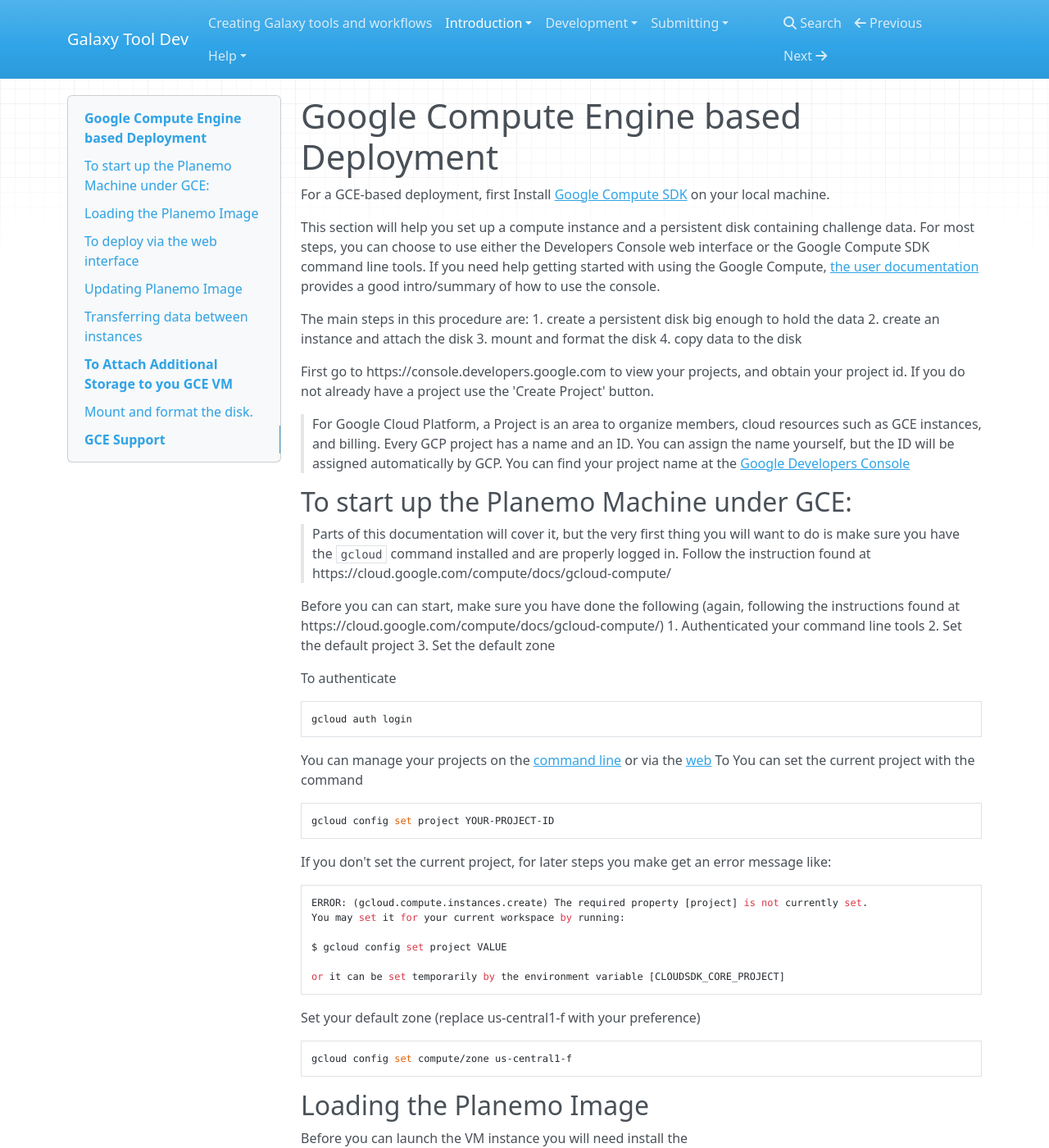
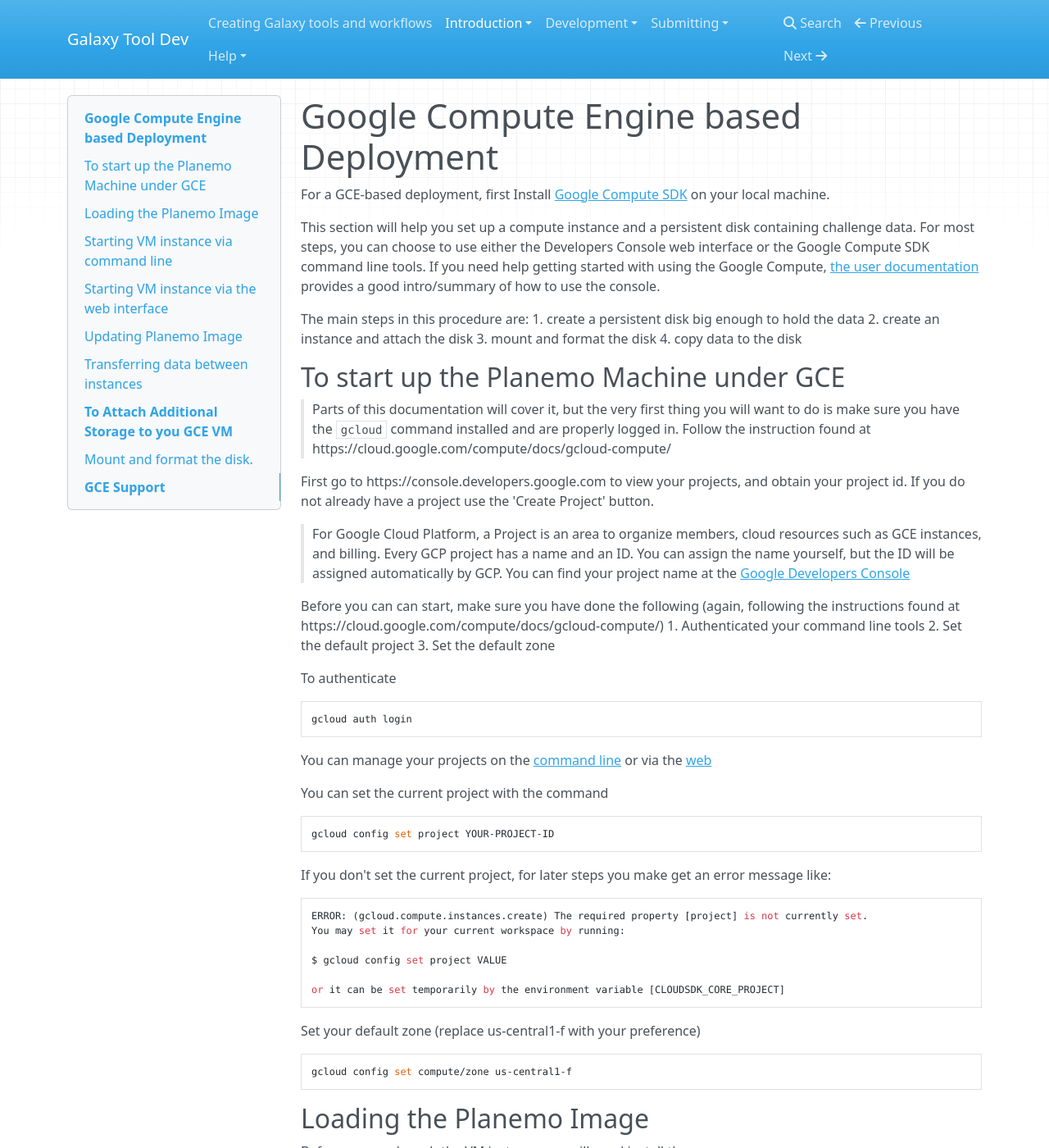
Before and after one commit to kellrott/galaxy-tooldev-docs, an MkDocs documentation site: the page built from docs/01_GCE.md, in a window 1280 px wide and 1400 px high. Shown: the whole window at 82% size. Built offline with MkDocs 1.6.1, drawn with Linux system fonts in a browser that asks for light colours; nearby versions of some CDN libraries; old or Windows-style settings are respelled for this version of MkDocs; some of the changed text lies outside the part shown.

Commit message:
Workin on VM sections

````diff
--- a/docs/01_GCE.md
+++ b/docs/01_GCE.md
@@ -13,15 +13,15 @@
 3. mount and format the disk
 4. copy data to the disk
 
-First go to https://console.developers.google.com to view your projects, and obtain
-your project id. If you do not already have a project use the 'Create Project' button.
+
+To start up the Planemo Machine under GCE
+-----------------------------------------
+
+> Parts of this documentation will cover it, but the very first thing you will want to do is make sure you have the `gcloud` command installed and are properly logged in. Follow the instruction found at https://cloud.google.com/compute/docs/gcloud-compute/
+
+First go to https://console.developers.google.com to view your projects, and obtain your project id. If you do not already have a project use the 'Create Project' button.
 
 >For Google Cloud Platform, a Project is an area to organize members, cloud resources such as GCE instances, and billing.  Every GCP project has a name and an ID. You can assign the name yourself, but the ID will be assigned automatically by GCP. You can find your project name at the [Google Developers Console](https://console.developers.google.com/project)
-
-To start up the Planemo Machine under GCE:
-------------------------------------------
-
-> Parts of this documentation will cover it, but the very first thing you will want to do is make sure you have the `gcloud` command installed and are properly logged in. Follow the instruction found at https://cloud.google.com/compute/docs/gcloud-compute/
 
 
 Before you can can start, make sure you have done the following (again, following the instructions found at https://cloud.google.com/compute/docs/gcloud-compute/)
@@ -33,13 +33,12 @@
 ```
 gcloud auth login
 ```
+You can manage your projects on the [command line](https://cloud.google.com/compute/docs/projects) or via the [web](https://developers.google.com/console/help/new/?&_ga=1.38552803.1582672075.1425679810#managingprojects)
 
-You can manage your projects on the [command line](https://cloud.google.com/compute/docs/projects) or via the [web](https://developers.google.com/console/help/new/?&_ga=1.38552803.1582672075.1425679810#managingprojects)
-To You can set the current project with the command
+You can set the current project with the command
 ```
 gcloud config set project YOUR-PROJECT-ID
 ```
-
 If you don't set the current project, for later steps you make get an error message like:
 ```
 ERROR: (gcloud.compute.instances.create) The required property [project] is not currently set.
@@ -49,7 +48,6 @@
 
 or it can be set temporarily by the environment variable [CLOUDSDK_CORE_PROJECT]
 ```
-
 Set your default zone (replace us-central1-f with your preference)
 ```
 gcloud config set compute/zone us-central1-f
@@ -64,7 +62,6 @@
 ```
 gcloud compute images create planemo-machine-image --source-uri http://storage.googleapis.com/galaxyproject_images/planemo_machine.image.tar.gz
 ```
-
 This will return a read out like
 ```
 Created [https://www.googleapis.com/compute/v1/projects/level-elevator-666/global/images/planemo-machine-image].
@@ -72,6 +69,8 @@
 planemo-machine-image level-elevator-666                  READY
 ```
 
+Starting VM instance via command line
+-------------------------------------
 At this point you may need to add a firewall rule set to allow traffic to the HTTP port (80). Instructions about this can be found in the GCE [quick start](https://cloud.google.com/compute/docs/quickstart#addfirewall) manual.
 
 The command to add a HTTP ruleset is (note that we are assigning the tagset name 'http-server', this will be reference later when we create an VM instance that uses these firewall rules):
@@ -80,14 +79,12 @@
     --target-tag http-server \
     --description "Incoming http allowed." --allow tcp:80
 ```
-
 To deply via command line interface
 ```
 gcloud compute instances create planemo \
     --machine-type n1-standard-2 --image planemo-machine-image \
     --tags http-server
 ```
-
 This will return a read out like
 ```
 Created [https://www.googleapis.com/compute/v1/projects/level-elevator-666/zones/us-central1-f/instances/planemo].
@@ -95,7 +92,6 @@
 planemo us-central1-f n1-standard-2 10.240.143.115 162.222.182.19 RUNNING
 
 ```
-
 Now if you navigate to the listed EXTERNAL_IP, you will find the running Planemo-Machine
 
 >If you go to the web page and you see an error that 'an internal server error' has occured, and the message doesn't go away, you can restart the server by sshing into the server and issuing the command `sudo supervisorctl restart galaxy:`
@@ -104,11 +100,13 @@
 ```
 gcloud compute ssh ubuntu@planemo
 ```
-
 >Remember when you are done using your VM, turn it off. You are charged for every hour it is on, and if you forget about it, it will rack up costs quickly.
 
-To deploy via the web interface
+Starting VM instance via the web interface
 -------------------------------
+
+> There is no way to add a custom VM image to a GCE project via the web interface, so you will still need to follow the instructions related to `Loading the Planemo Image` before you can start an instance based on that image
+
 1. Go to your console at https://console.developers.google.com
 2. Select the project you want to deploy under
 3. Under the left hand menu, select Compute -> Compute Engine -> VM Instances
@@ -137,13 +135,17 @@
 
 To delete the old image
 ```
-gcloud compute images delete planemo-machine-image
+> gcloud compute images delete planemo-machine-image
+Do you want to continue (Y/n)?  Y
+Deleted [https://www.googleapis.com/compute/v1/projects/level-elevator-666/global/images/planemo-machine-image].
 ```
 
 To get the updated image, follow the instructions starting a new image. The URL mentioned in the command line points to the current image. If you are keeping an older instance of the VM running, you will need to find a name. So you can replace `planemo` with `planemo-v2` in the instructions.
 
 Transferring data between instances
 -----------------------------------
+The easiest way to move data between two VMs is to use your personal machine as a transfer point. So we will be transferring data from the old VM to your local machine and then to the new VM.
+
 To transfer data from the old instance to the new one, have both instances running at the same time. First list running instances
 ```
 gcloud compute instances list
@@ -164,7 +166,6 @@
 ```
 gcloud compute copy-files tools ubuntu@planemo-v2:/opt/galaxy/
 ```
-
 
 To Attach Additional Storage to you GCE VM
 ==========================================
````
Also changed, not shown: docs/01_Vagrant.md (+1 -1 lines).
